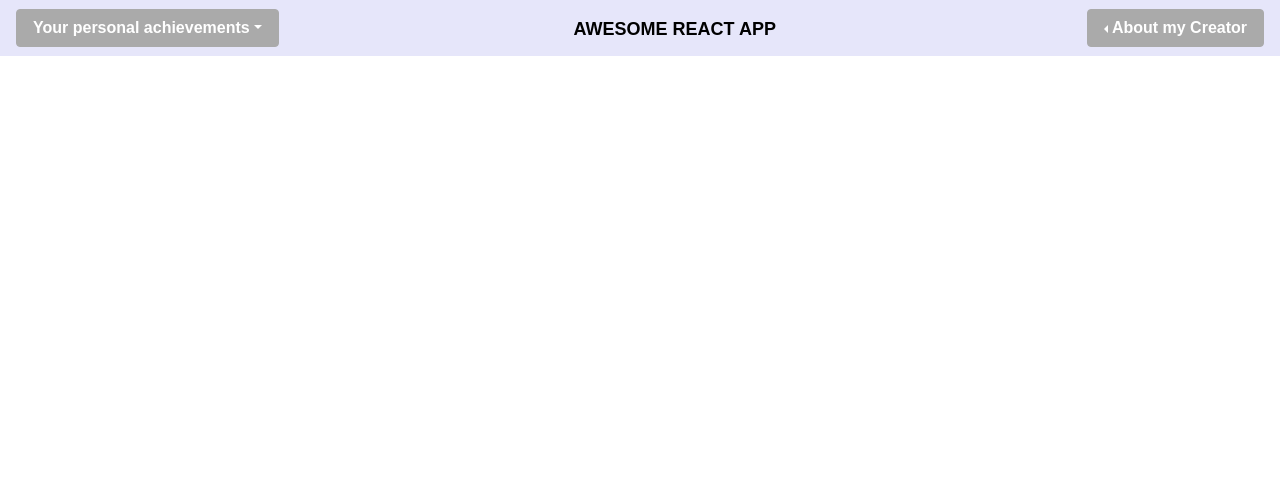
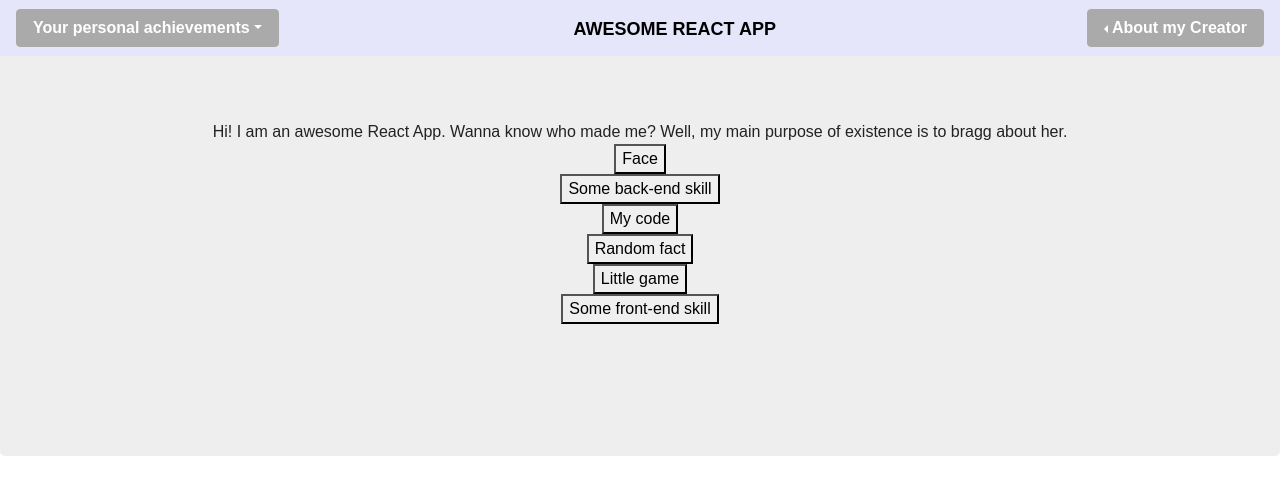
Before and after one commit to yanjasho/interactive_portfolio, a React (Create React App) app in the folder client/: page / in a window 1280 px wide. Shown: the top 494 px of the page. Built offline with nearby package versions, Linux system fonts and the light colour scheme; a web font is replaced by a local one.

Commit message:
Menu and Map done

```diff
--- a/client/src/App.js
+++ b/client/src/App.js
@@ -3,6 +3,7 @@ import React, { Component } from "react";
 import { BrowserRouter as Router, Route, Switch } from "react-router-dom";
 import Nav from "./components/Nav"
 import City from "./blocks/City"
+import Menu from "./blocks/Menu"
 
 class App extends Component {
 
@@ -21,9 +22,8 @@ class App extends Component {
       <Router>
       <div>
         <Nav achievs={this.state.achievs} />
-        <br /> <br />
         <Switch>
-          {/* <Route exact path="/city" component={City} /> */}
+          <Route exact path="/" component={Menu} />
           <Route exact path="/city" render={(props) => <City {...props} callbackFromParent={this.getAchiev}  />} />
           {/* <Route exact path="/books" component={Books} />
           <Route exact path="/books/:id" component={Detail} />
--- a/client/src/blocks/City/index.js
+++ b/client/src/blocks/City/index.js
@@ -3,6 +3,7 @@ import API from "../../utils/API";
 import { Input, FormBtn } from "../../components/Form";
 import MapMarkers from "../../components/MapMarkers";
 import PoweredByGoogle from "../../components/PoweredByGoogle";
+import Jumbotron from "../../components/Jumbotron"
 
 class City extends Component {
 
@@ -54,7 +55,7 @@ class City extends Component {
 
   render() {
     return (
-      <div>
+      <Jumbotron  style={{ backgroundColor: "#ffe6ff"}}>
         <p>You can add your favorite city to the map</p>
         <p>Map with markers is rendered by google-map-react npm package. Search is made by server-side call to Google Places API. Data about favorite cities fed from/saved into MongoDB, server-side communication with said database is supported by Mongoose. </p>
         <div className="container">
@@ -78,15 +79,14 @@ class City extends Component {
           </FormBtn>
           <PoweredByGoogle />
         </div>
-        <br /> <br />  <br />
-        <div className="container">
+        <Jumbotron style={{ paddingTop: 80, backgroundColor: 	"#ffe6ff"}}>
           {(this.state.cities.length) ? (
             <MapMarkers
               cities={this.state.cities}
             />
           ): (<div>No map</div>)}
-        </div>
-      </div>
+        </Jumbotron>
+      </Jumbotron>
     );
   }
 }
--- /dev/null
+++ b/client/src/blocks/Menu/index.js
@@ -0,0 +1,63 @@
+import React, { Component } from "react";
+import DeleteBtn from "../../components/DeleteBtn";
+import Jumbotron from "../../components/Jumbotron";
+import API from "../../utils/API";
+import { Col, Row, Container } from "../../components/Grid";
+import { List, ListItem } from "../../components/List";
+import { Input, TextArea, FormBtn } from "../../components/Form";
+import Nav from "../../components/Nav"
+import City from "../City"
+import Alert from "../../components/Alert"
+import { link } from "fs";
+
+class Menu extends Component {
+
+  state = {
+    choices: [
+      {name:"Face",
+      line:"Wanna see her? Can't blame you if you don't. Wonderfull person, but not much of a looker",
+      link:""},
+      {name:"Some back-end skill",
+      line:"Def check this out. Back-end is her thing",
+      link:"/city"},
+      {name: "My code",
+      line:"I am a very handsome App. Wanna see me naked?",
+      link:"https://github.com/yanjasho/interactive_portfolio"},
+      {name: "Random fact",
+      line:"Just for giggles",
+      link:""},
+      {name: "Little game",
+      line:"Not sure if I'll make it",
+      link:""},
+      {name: "Some front-end skill",
+      line:"This may hurt. Don't go if you have sensitive eyes or general sense of taste",
+      link:""}],
+    alert: false,
+    alertline: "",
+    alertlink: ""
+  };
+
+  render() {
+    return (
+      <Jumbotron>
+        <Container>
+          Hi! I am an awesome React App. Wanna know who made me? Well, my main purpose of existence is to bragg about her.
+        </Container>
+        <Container>
+          {this.state.choices.map((choice,index) => (
+            <Container key={index}>
+              <button onClick={() => this.setState({alert: true, alertlink: choice.link, alertline:choice.line})}>{choice.name}</button>
+            </Container>
+          ))}
+          <Alert style={{ opacity: this.state.alert ? 1 : 0 }} >
+            {this.state.alertline}
+            <a href={this.state.alertlink}> Yeah, let's check it out</a>
+            <DeleteBtn onClick={() => this.setState({alert: false})} />
+          </Alert>
+        </Container>
+      </Jumbotron>
+    )
+  }
+}
+
+export default Menu;
--- /dev/null
+++ b/client/src/components/Alert/index.js
@@ -0,0 +1,15 @@
+import React from "react";
+
+function Alert(props) {
+  return (
+    <div
+      role="alert"
+      className={`alert alert-${props.type} fade in`}
+      style={{ width: "80%", margin: "0 auto", marginTop: 18, backgroundColor: "#d9b3ff", ...props.style }}
+    >
+      {props.children}
+    </div>
+  );
+}
+
+export default Alert;
--- a/client/src/components/DeleteBtn/index.js
+++ b/client/src/components/DeleteBtn/index.js
@@ -1,11 +1,9 @@
 import React from "react";
 import "./style.css";
 
-// The ...props means, spread all of the passed props onto this element
-// That way we don't have to define them all individually
 function DeleteBtn(props) {
   return (
-    <span className="delete-btn" {...props} role="button" tabIndex="0">
+    <span className="delete-btn" {...props} role="button" tabIndex="0" style={{ cursor: 'pointer'}}>
       ✗
     </span>
   );
--- a/client/src/components/Jumbotron/index.js
+++ b/client/src/components/Jumbotron/index.js
@@ -1,12 +1,12 @@
 import React from "react";
 
-function Jumbotron({ children }) {
+function Jumbotron(props) {
   return (
     <div
-      style={{ height: 300, clear: "both", paddingTop: 120, textAlign: "center" }}
+      style={{ height: "auto", clear: "both", paddingTop: 120, textAlign: "center", ...props.style }}
       className="jumbotron"
     >
-      {children}
+      {props.children}
     </div>
   );
 }
--- a/client/src/components/MapMarkers/index.js
+++ b/client/src/components/MapMarkers/index.js
@@ -14,7 +14,7 @@ class MapMarkers extends Component {
 
   render() {
     return (
-      <div style={{ height: "80vh", width: "100%" }}>
+      <div style={{ height: "100vh", width: "100%" }}>
         <GoogleMapReact
           bootstrapURLKeys={{ key: "AIzaSyBap6GsUVTerufk06KNzEnEOuWvRvuYkjU" }}
           defaultCenter={this.props.center}
--- a/client/src/components/Nav/index.js
+++ b/client/src/components/Nav/index.js
@@ -17,7 +17,7 @@ function Nav(props) {
           ):(<button className="dropdown-item">None yet</button>)}
         </div>
       </div>
-      <strong className="navbar-brand">Awesome React App</strong>
+      <a className="navbar-brand" href="/">Awesome React App</a>
       <div className="dropdown my-2 my-lg-0 btn-group dropleft">
         <button className="btn btn-secondary dropdown-toggle" type="button" id="dropdownMenuButton" data-toggle="dropdown" aria-haspopup="true" aria-expanded="false">
           About my Creator
```
Also changed, not shown: client/src/pages/main.js (deleted, +0 -27 lines).
